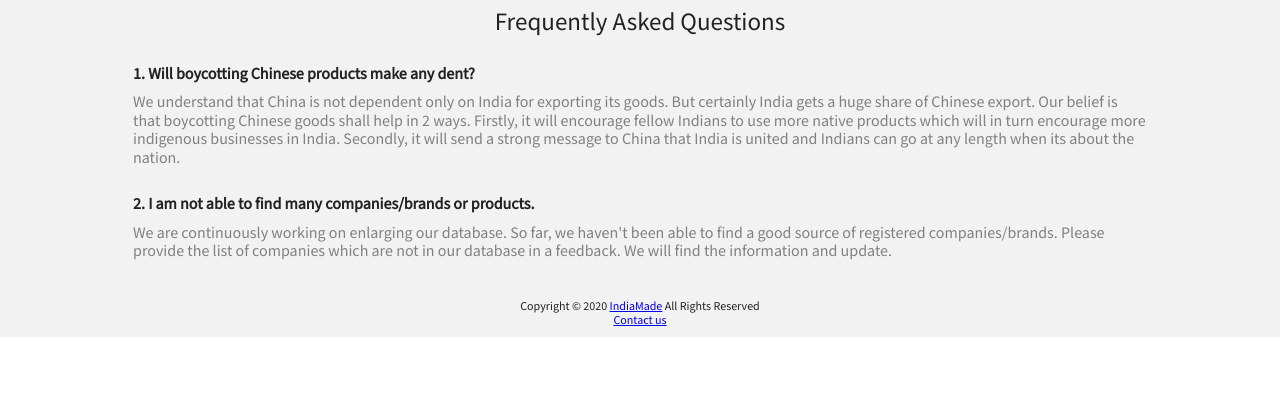
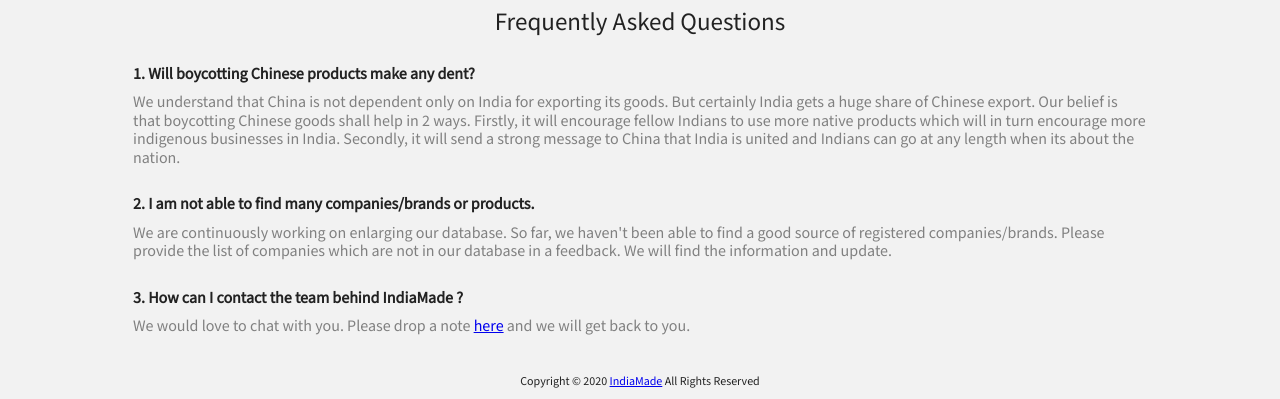
Before and after one commit to mishra-ankit/swadeshi, a website built with Parcel: page index.html in a window 1280 px wide. Shown: the part 611-1010 px from the top of the page. Before the commit the page ends 948 px from the top, so only its background shows below. Built offline with nearby package versions, Linux system fonts and the light colour scheme; a script that the page names is missing.

Commit message:
update faq

```diff
--- a/index.html
+++ b/index.html
@@ -115,12 +115,18 @@
             registered companies/brands. Please provide the list of companies which are not in our database in a
             feedback. We will find the information and update. </div>
         </li>
+        <li class="faq-questions-list-item">
+          <div class="faq-question">
+            3. How can I contact the team behind IndiaMade ?
+          </div>
+          <div class="faq-answer">
+            We would love to chat with you. Please drop a note <a href="https://forms.gle/K16mESMbMckKyf4p6" target="_blank">here</a> and we will get back to you. </div>
+        </li>
       </ul>
     </div>
   </div>
   <footer class="footer">
     <div class="copyrights">Copyright &copy; 2020 <a href="#">IndiaMade</a> All Rights Reserved</div>
-    <a href="https://forms.gle/K16mESMbMckKyf4p6" target="_blank">Contact us</a>
   </footer>
   <!-- Global site tag (gtag.js) - Google Analytics -->
   <script async src="https://www.googletagmanager.com/gtag/js?id=UA-68398065-4"></script>
```
Also changed, not shown: css/main.css (+0 -11 lines).
